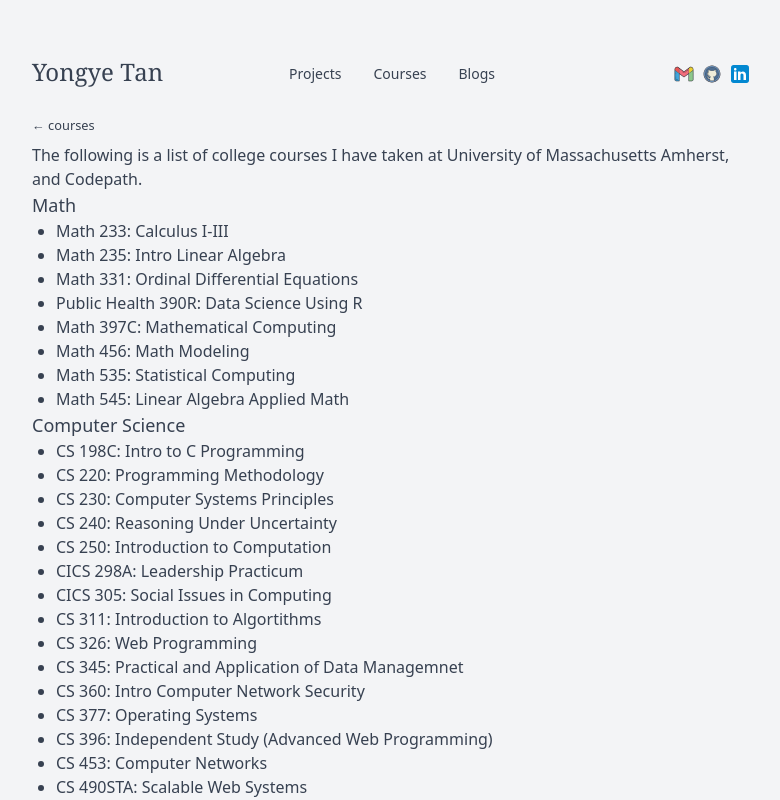
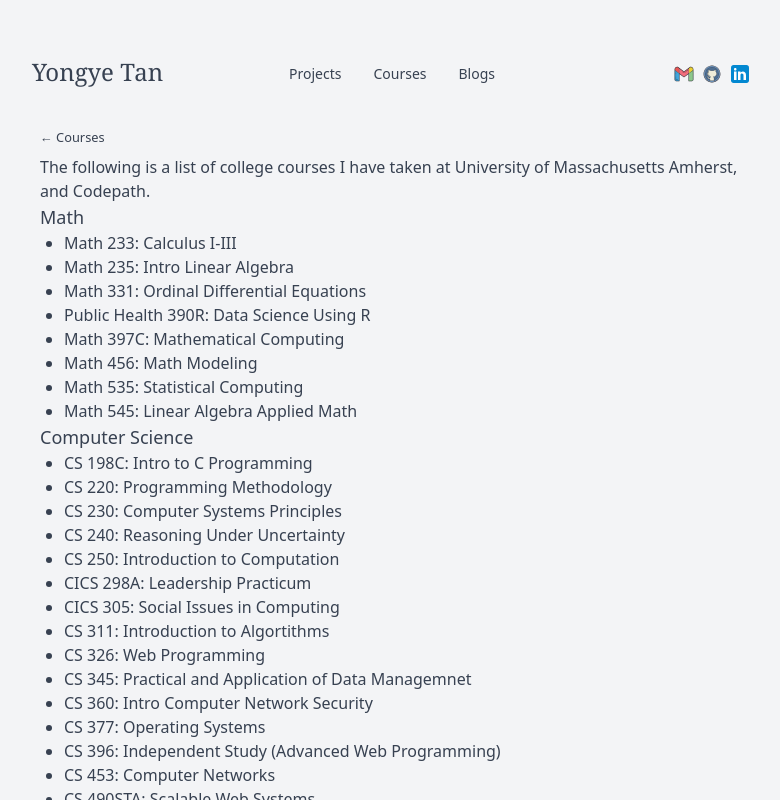
Before and after one commit to algebra2boy/Yongye, a SvelteKit app: page /courses/list in a window 1280 px wide. Shown: the top 800 px of the page, without its empty margins (248-1028 px from the left). Built offline with nearby package versions, Linux system fonts and the light colour scheme.

Commit message:
use layout for courses page

```diff
--- /dev/null
+++ b/src/routes/courses/+layout.svelte
@@ -0,0 +1,22 @@
+<script lang="ts">
+	import { page } from '$app/state';
+	import type { Snippet } from 'svelte';
+
+	interface LayoutProps {
+		children: Snippet<[]>;
+	}
+
+	let { children }: LayoutProps = $props();
+</script>
+
+<div class="p-2 mb-2.5 rounded-lg">
+	<small class="flex flex-row items-center gap-2 mb-3">
+		{#if page.url.href.endsWith('.md')}
+			<a href="/course">← Courses</a>
+		{:else if page.url.href.endsWith('/courses')}
+			<a href="/">← Home</a>
+		{/if}
+	</small>
+
+	{@render children?.()}
+</div>
--- a/src/routes/courses/list/+page.svelte
+++ b/src/routes/courses/list/+page.svelte
@@ -5,7 +5,7 @@
 
 <div class="class-container m-2">
 	<small class="flex flex-row items-center gap-2 mb-2">
-		<a href="/courses">← courses</a>
+		<a href="/courses">← Courses</a>
 	</small>
 	<p>
 		The following is a list of college courses I have taken at University of Massachusetts Amherst, and Codepath.
--- a/src/routes/projects/[name]/+page.svelte
+++ b/src/routes/projects/[name]/+page.svelte
@@ -32,7 +32,7 @@
 
 	<div class="flex mb-3">
 		<h2 class="text-lg font-semibold text-gray-700">
-			<!-- {convertDateToString(startDate)} - {convertDateToString(endDate)} -->
+			{convertDateToString(startDate)} - {convertDateToString(endDate)}
 		</h2>
 	</div>
 
```
